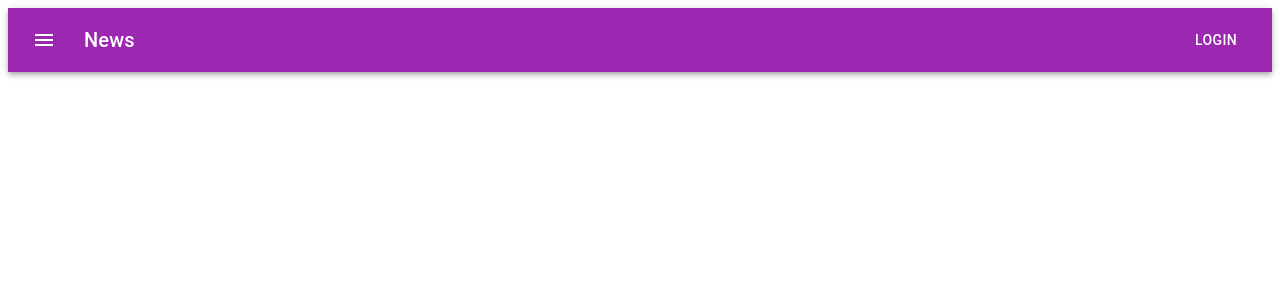
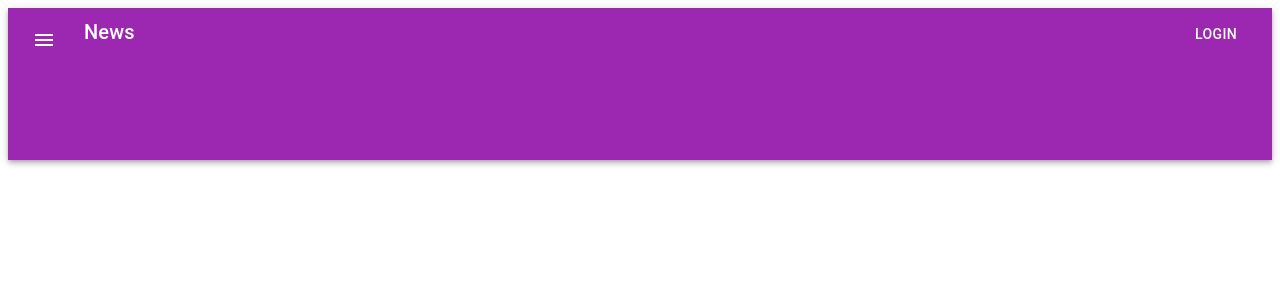
Before and after one commit to dotsync/wellness, a React (Create React App) app: page / in a window 1280 px wide. Shown: the top 300 px of the page. Built offline with nearby package versions, Linux system fonts and the light colour scheme.

Commit message:
Adds styles to toolbar

```diff
--- a/src/components/Navbar.js
+++ b/src/components/Navbar.js
@@ -10,9 +10,16 @@ import { AppBar, Toolbar, Typography, Button, IconButton } from '@material-ui/co
 const useStyles = makeStyles((theme) => ({
   root: {
     flexGrow: 1,
+    height: '20px'
   },
   menuButton: {
     marginRight: theme.spacing(2),
+  },
+  toolbar: {
+    minHeight: 128,
+    alignItems: 'flex-start',
+    paddingTop: theme.spacing(1),
+    paddingBottom: theme.spacing(2),
   },
   title: {
     flexGrow: 1,
@@ -25,7 +32,7 @@ export default function ButtonAppBar() {
   return (
     <div className={classes.root}>
       <AppBar position="static">
-        <Toolbar>
+        <Toolbar className={classes.toolbar}>
           <IconButton edge="start" className={classes.menuButton} color="inherit" aria-label="menu">
             <MenuIcon />
           </IconButton>
```
